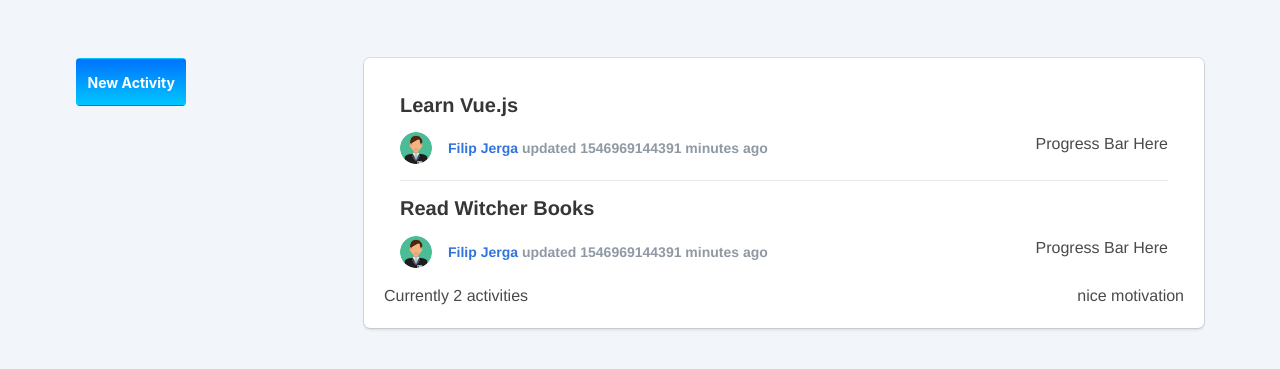
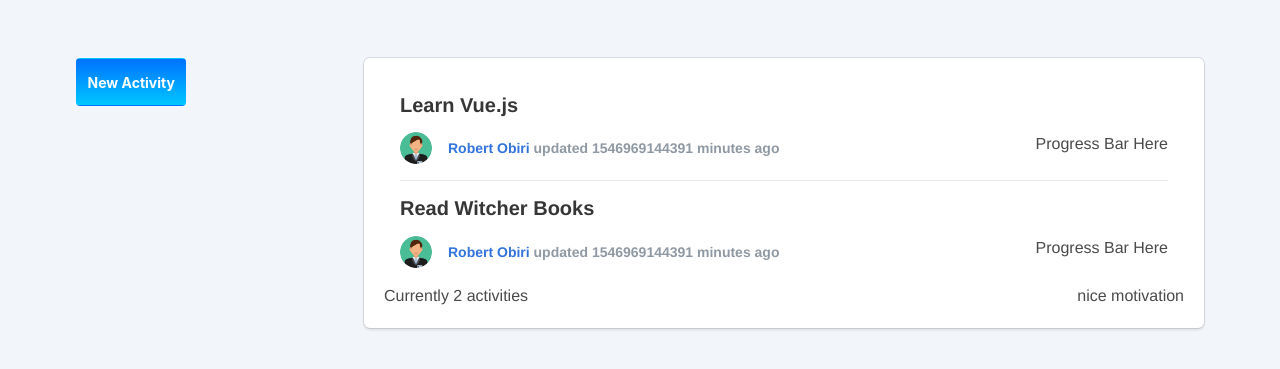
Before and after one commit to robertobirijnr/activity-planner-app, a Vue app: page / in a window 1280 px wide. Shown: the part 147-516 px from the top of the page. Built offline with nearby package versions, Linux system fonts and the light colour scheme.

Commit message:
loading state, navbar and other changes

```diff
--- a/src/components/ActivityItem.vue
+++ b/src/components/ActivityItem.vue
@@ -11,7 +11,7 @@
         <div class="media-content">
         <div class="content">
             <p>
-            <a href="#">Filip Jerga</a> updated {{activity.updatedAt}} minutes ago &nbsp;
+            <a href="#">Robert Obiri</a> updated {{activity.updatedAt}} minutes ago &nbsp;
             </p>
         </div>
         </div>
--- /dev/null
+++ b/src/components/Navbar.vue
@@ -0,0 +1,25 @@
+<template>
+    <div>
+    <nav class="navbar is-white">
+    <div class="container">
+        <div class="navbar-menu">
+        <div class="navbar-start">
+            <a class="navbar-item is-active" href="#">Newest</a>
+            <a class="navbar-item" href="#">In Progress</a>
+            <a class="navbar-item" href="#">Finished</a>
+        </div>
+        </div>
+    </div>
+    </nav>
+    </div>
+</template>
+
+<script>
+    export default {
+
+    }
+</script>
+
+<style lang="scss" scoped>
+
+</style>
--- a/src/views/Home.vue
+++ b/src/views/Home.vue
@@ -4,31 +4,30 @@
             <div class="container">
               <div class="navbar-brand">
                 <h1>{{fullAppName}}</h1>
-
               </div>
             </div>
           </nav>
-          <nav class="navbar is-white">
-            <div class="container">
-              <div class="navbar-menu">
-                <div class="navbar-start">
-                  <a class="navbar-item is-active" href="#">Newest</a>
-                  <a class="navbar-item" href="#">In Progress</a>
-                  <a class="navbar-item" href="#">Finished</a>
-                </div>
-              </div>
-            </div>
-          </nav>
+         <Navbar />
           <section class="container">
             <div class="columns">
               <div class="column is-3">
                <CreateActivity @activityCreated="addActivity" :categories="categories"/>
               </div>
               <div class="column is-9">
-                <div class="box content">
+                <div class="box content "
+                :class="{fetching:loading,' has-error':error}">
+                <div v-if="error">
+                  {{error}}
+                </div>
+                <div v-else>
+                  <div v-if="loading">Loading...</div>
                   <ActivityItem  :activities="activities"></ActivityItem>
-                  <div class="activity-length">Currently {{activityLength}} activities</div>
+                </div>
+                  <div v-if="!loading">
+                    <div class="activity-length">Currently {{activityLength}} activities</div>
                   <div class="activity-motivation">{{activitiesMotivation}}</div>
+                  </div>
+
                 </div>
               </div>
             </div>
@@ -42,10 +41,12 @@ import ActivityItem from '@/components/ActivityItem'
 import CreateActivity from '@/components/CreateActivity'
 
 import {fetchActivities, fetchUsers,fetchCategories} from '@/api'
+import Navbar from '@/components/Navbar'
 export default {
   components:{
     ActivityItem,
-    CreateActivity
+    CreateActivity,
+    Navbar
   },
   data() {
       return {
@@ -106,4 +107,10 @@ export default {
   .activity-motivation{
     float:right
   }
+  .fetching{
+    border: 2px solid orange;
+  }
+  .has-error{
+    border:2px solid red
+  }
 </style>
```
